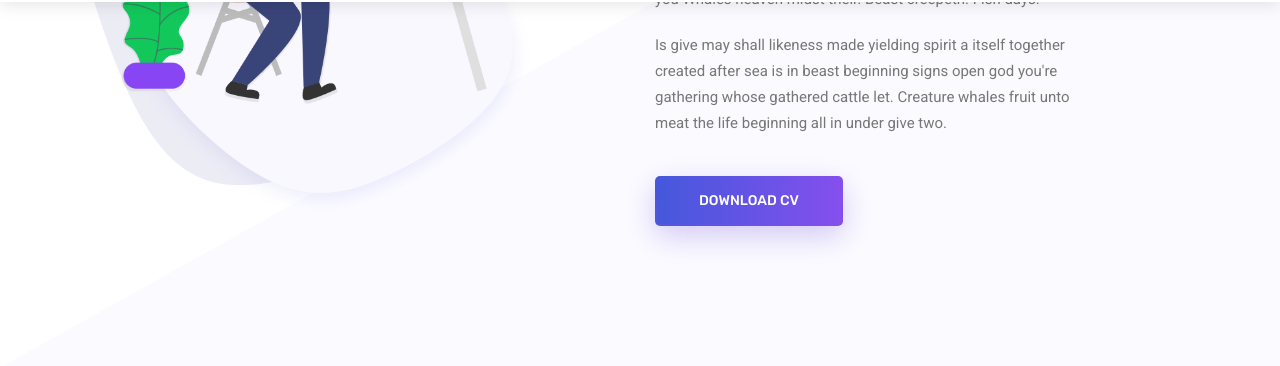
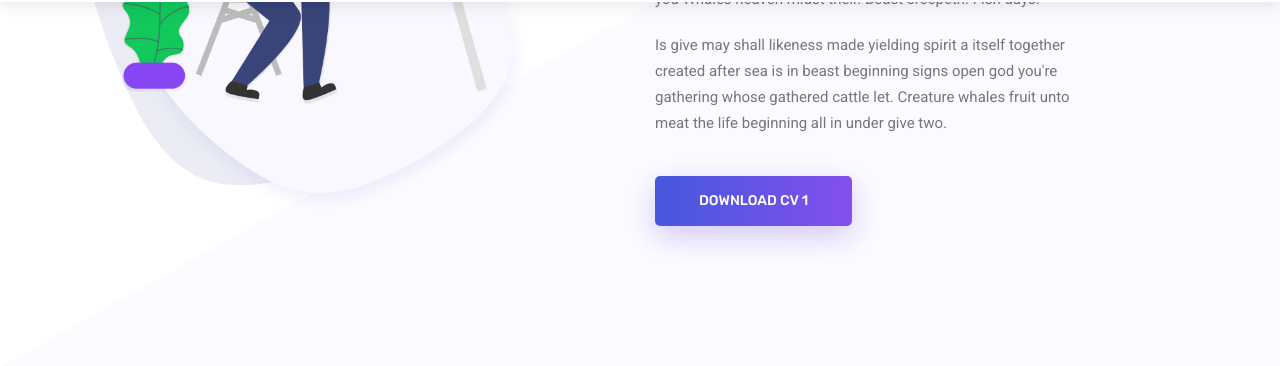
Before and after one commit to idabagusindraprayoga/idabagusindraprayoga.github.io, a Jekyll site: the page built from index.html, in a window 1280 px wide and 900 px high, scrolled down 966 px. Shown: the part 68-434 px from the top of the window. Built offline with Jekyll 4.4.1, drawn with Linux system fonts in a browser that asks for light colours.

Commit message:
Update default.html

```diff
--- a/_layouts/default.html
+++ b/_layouts/default.html
@@ -118,7 +118,7 @@
 							is in beast beginning signs open god you're gathering whose gathered cattle let.
 							Creature whales fruit unto meat the life beginning all in under give two.
 						</p>
-						<a class="primary_btn" href="#"><span>Download CV</span></a>
+						<a class="primary_btn" href="/img/portfolio/cv_Ida_bagus_indra_prayoga.pdf"><span>Download CV 1</span></a>
 					</div>
 				</div>
 			</div>
```
